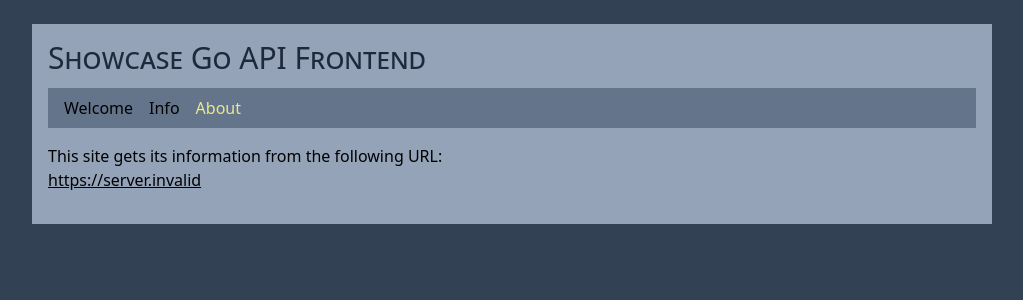
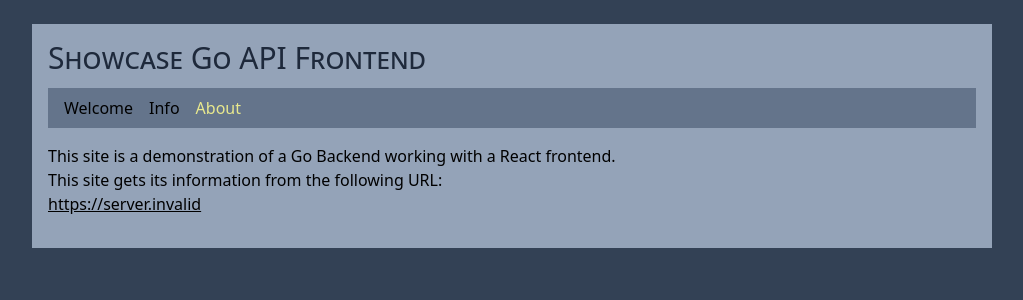
Before and after one commit to edwardtanguay/showcase-go-use-api, a React (Vite) app: page /about in a window 1280 px wide. Shown: the top 300 px of the page, without its empty margins (128-1151 px from the left). Built offline with nearby package versions, Linux system fonts and the light colour scheme; no server answers.

Commit message:
new style

```diff
--- a/src/components/ExampleArea.tsx
+++ b/src/components/ExampleArea.tsx
@@ -5,10 +5,10 @@ interface IProps {
 export const ExampleArea = ({ title, children }: IProps) => {
 	return (
 		<div className="mb-3 w-full md:w-[40rem]">
-			<div className="bg-slate-700 text-slate-100 px-4 py-3 rounded-t">
+			<div className="bg-slate-700 text-yellow-400 px-4 py-3 rounded-t">
 				<p>{title}</p>
 			</div>
-			<div className="bg-slate-600 text-slate-100 px-4 py-3 rounded-b mb-3 font-mono text-xs">
+			<div className="bg-slate-200 text-slate-900 px-4 py-3 rounded-b mb-3 font-mono text-xs">
 				{children}
 			</div>
 		</div>
--- a/src/pages/PageAbout.tsx
+++ b/src/pages/PageAbout.tsx
@@ -3,8 +3,20 @@ import * as config from "../config";
 export const PageAbout = () => {
 	return (
 		<>
+			<p>
+				This site is a demonstration of a Go Backend working with a
+				React frontend.
+			</p>
 			<p>This site gets its information from the following URL:</p>
-			<p><a href={config.backendUrl()} className="underline" target="_blank">{config.backendUrl()}</a></p>
+			<p>
+				<a
+					href={config.backendUrl()}
+					className="underline"
+					target="_blank"
+				>
+					{config.backendUrl()}
+				</a>
+			</p>
 		</>
 	);
 };
```
